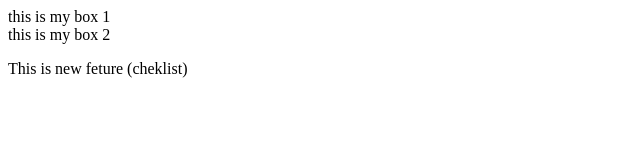
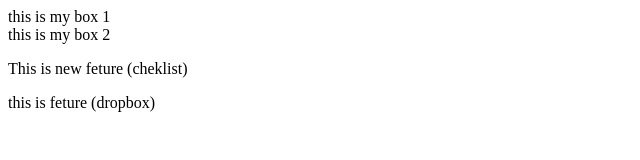
Before and after one commit to Ravi-code01/LocalRepo, a plain HTML site: page index.html in a window 1280 px wide. Shown: the whole page, without its empty margins (0-640 px from the left). Drawn offline with Linux system fonts and the light colour scheme.

Commit message:
add dropbox

```diff
--- a/index.html
+++ b/index.html
@@ -5,3 +5,4 @@
     this is my box 2
 </div>
 <p>This is new feture (cheklist)</p>
+<p>this is feture (dropbox)</p>
```
